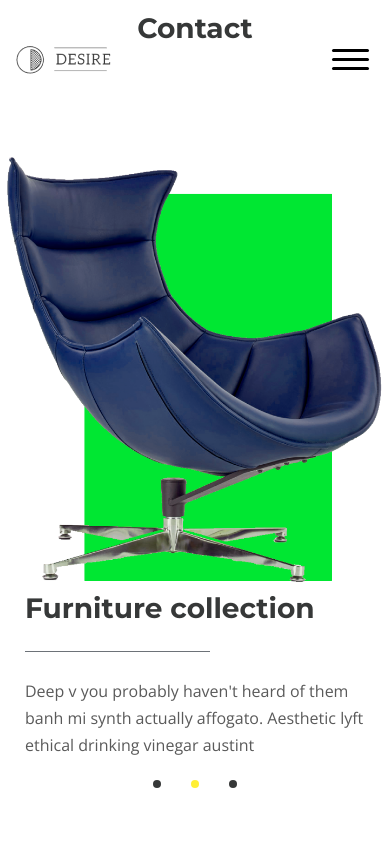
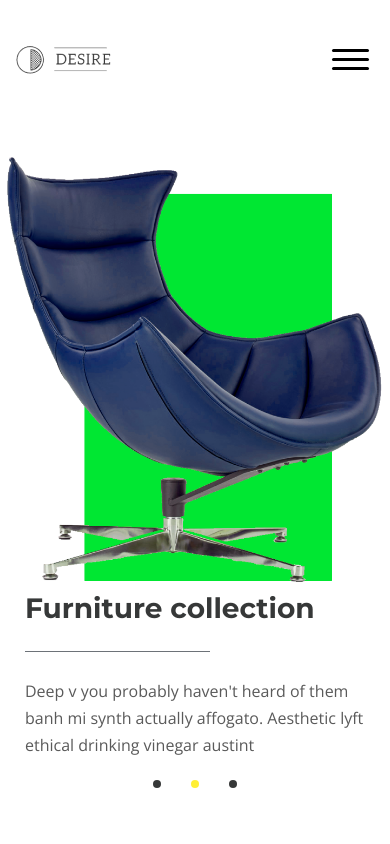
Before and after one commit to by-Biska/desire, a plain HTML site: page dist/index.html in a window 390 px wide. Shown: the top 844 px of the page. Drawn offline with nearby package versions, Linux system fonts and the light colour scheme.

Commit message:
fix-index

```diff
--- a/app/scss/_media.scss
+++ b/app/scss/_media.scss
@@ -221,7 +221,7 @@
         position: relative;
         z-index: 11;
         text-align: center;
-        transform: translateY(-280px);
+        transform: translateY(-350px);
         transition: all 0.5s;
 
         &--open {
@@ -236,6 +236,8 @@
         &-link {
             display: block;
             padding: 15px 0;
+            font-size: 16px !important;
+            line-height: 27px !important;
         }
     }
 
```
Also changed, not shown: dist/css/style.css.
